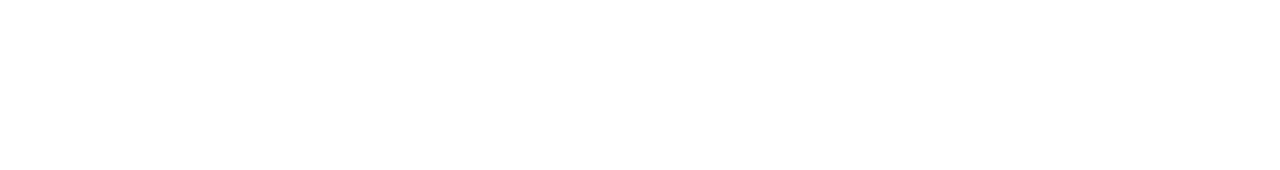
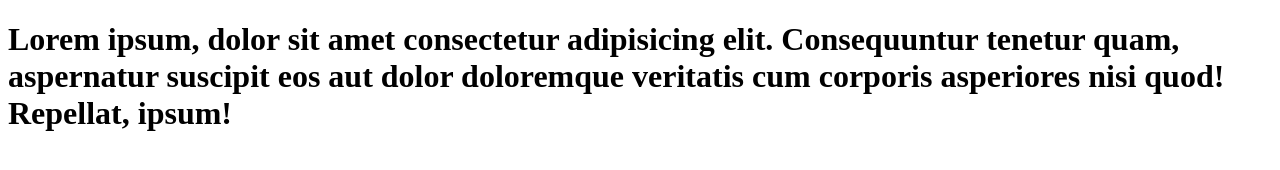
Before and after one commit to Romchikronik/test, a plain HTML site: page index.html in a window 1280 px wide. Drawn offline with Linux system fonts and the light colour scheme.

Commit message:
Update index.html

```diff
--- a/index.html
+++ b/index.html
@@ -7,6 +7,6 @@
     <link rel="stylesheet" href="style.css">
 </head>
 <body>
-
+    <h1>Lorem ipsum, dolor sit amet consectetur adipisicing elit. Consequuntur tenetur quam, aspernatur suscipit eos aut dolor doloremque veritatis cum corporis asperiores nisi quod! Repellat, ipsum!</h1>
 </body>
 </html>
```
